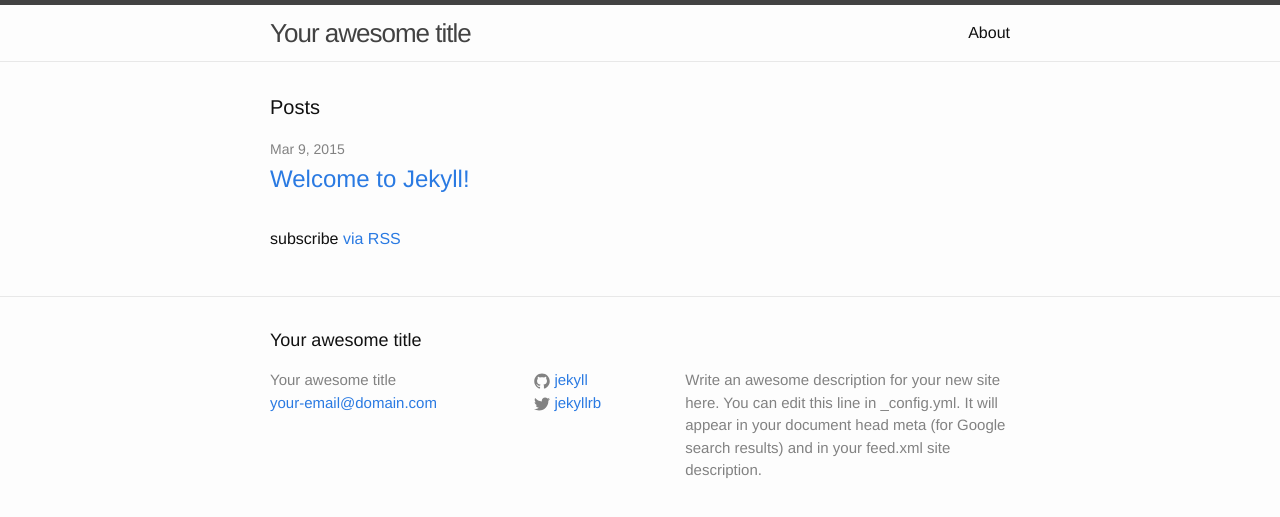
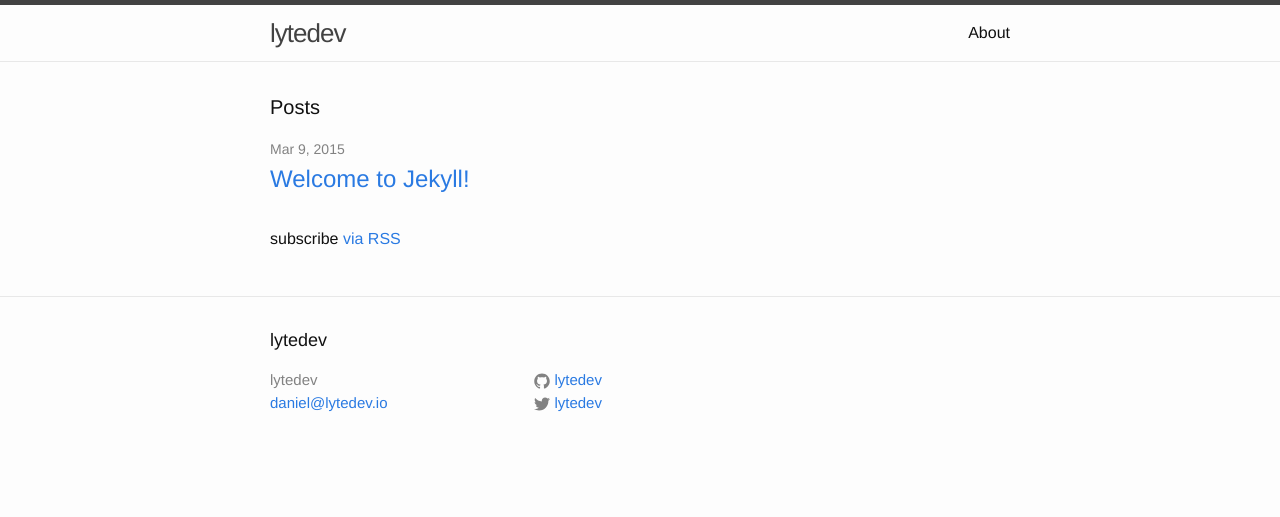
Before and after one commit to lytedev/old-lytedev.github.io, a Jekyll site: the page built from index.html, in a window 1280 px wide. Shown: the top 517 px of the page. Built offline with Jekyll 4.4.1, drawn with Linux system fonts in a browser that asks for light colours.

Commit message:
changed some things

```diff
--- a/_config.yml
+++ b/_config.yml
@@ -1,14 +1,11 @@
 # Site settings
-title: Your awesome title
-email: your-email@domain.com
+title: lytedev
+email: daniel@lytedev.io
 description: > # this means to ignore newlines until "baseurl:"
-  Write an awesome description for your new site here. You can edit this
-  line in _config.yml. It will appear in your document head meta (for
-  Google search results) and in your feed.xml site description.
 baseurl: "" # the subpath of your site, e.g. /blog/
-url: "http://yourdomain.com" # the base hostname & protocol for your site
-twitter_username: jekyllrb
-github_username:  jekyll
+url: "http://lytedev.github.io" # the base hostname & protocol for your site
+twitter_username: lytedev
+github_username: lytedev
 
 # Build settings
 markdown: kramdown
```
